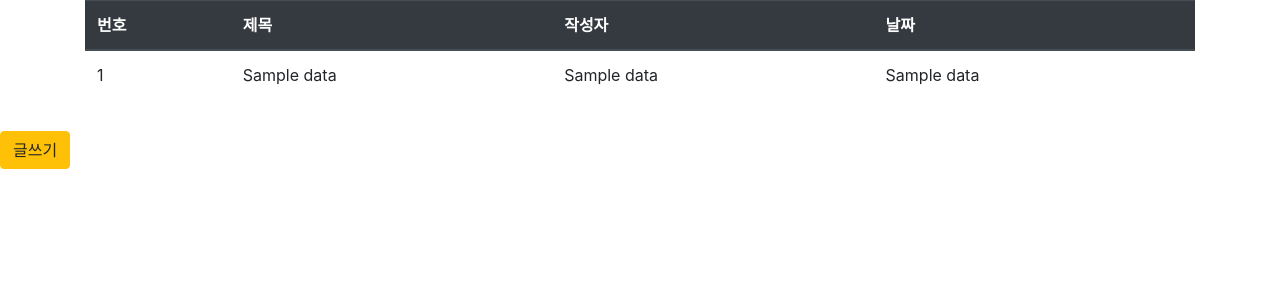
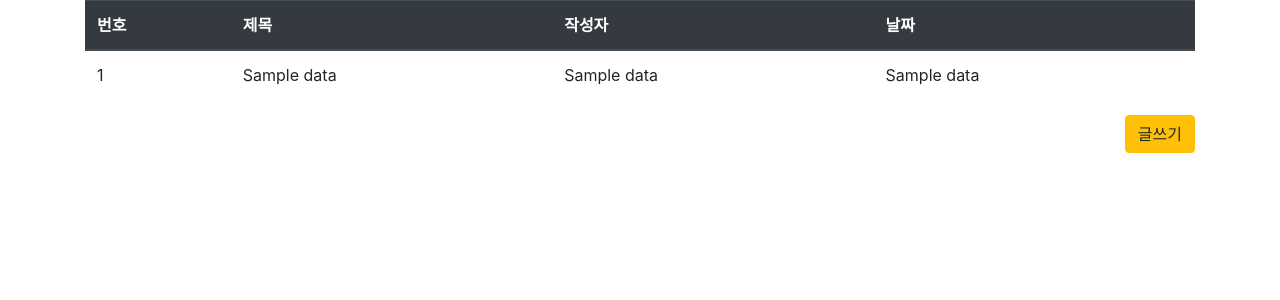
Before and after one commit to jyj1433/notice_board, a Flask app: template templates/board/board.html in a window 1280 px wide. Shown: the part 57-357 px from the top of the page. Run offline with Flask 2, Linux system fonts and the light colour scheme; the template is opened without the code that fills it: most values are stand-ins (such as "Sample title", 1, 10 or a date in 2020); some libraries are stand-ins or nearby versions.

Commit message:
글쓰기 버튼 위치변경

```diff
--- a/templates/board/board.html
+++ b/templates/board/board.html
@@ -21,8 +21,10 @@
     {% endfor %}
     </tbody>
 </table>
+
     <!-- 페이지네이션을 위한 코드 시작 -->
-    <ul class="pagination">
+    <div align="right; width:100px; height:100px">
+        <ul class="pagination" >
         {% if block_start - 1 > 0 %}
             <li class="page-item"><a class="page-link" href="{{url_for('board', page=block_start - 1)}}">Previous</a></li>
         {% endif %}
@@ -43,9 +45,9 @@
         {% if block_end < last_page_num %}
             <li class="page-item"><a class="page-link" href="{{url_for('board', page=block_end + 1)}}">Next</a></li>
         {% endif %}
+        <a style="margin-left:auto"  class="btn btn-warning" href="{{url_for('board_write')}}" >글쓰기</a>
         </ul>
+    </div>
 <!-- 페이지네이션을 위한 코드 끝 -->
 </div>
-
-<a class="btn btn-warning" href="{{url_for('board_write')}}">글쓰기</a>
 {% endblock %}
```
Lines whose indentation alone changed are shown as unchanged.
